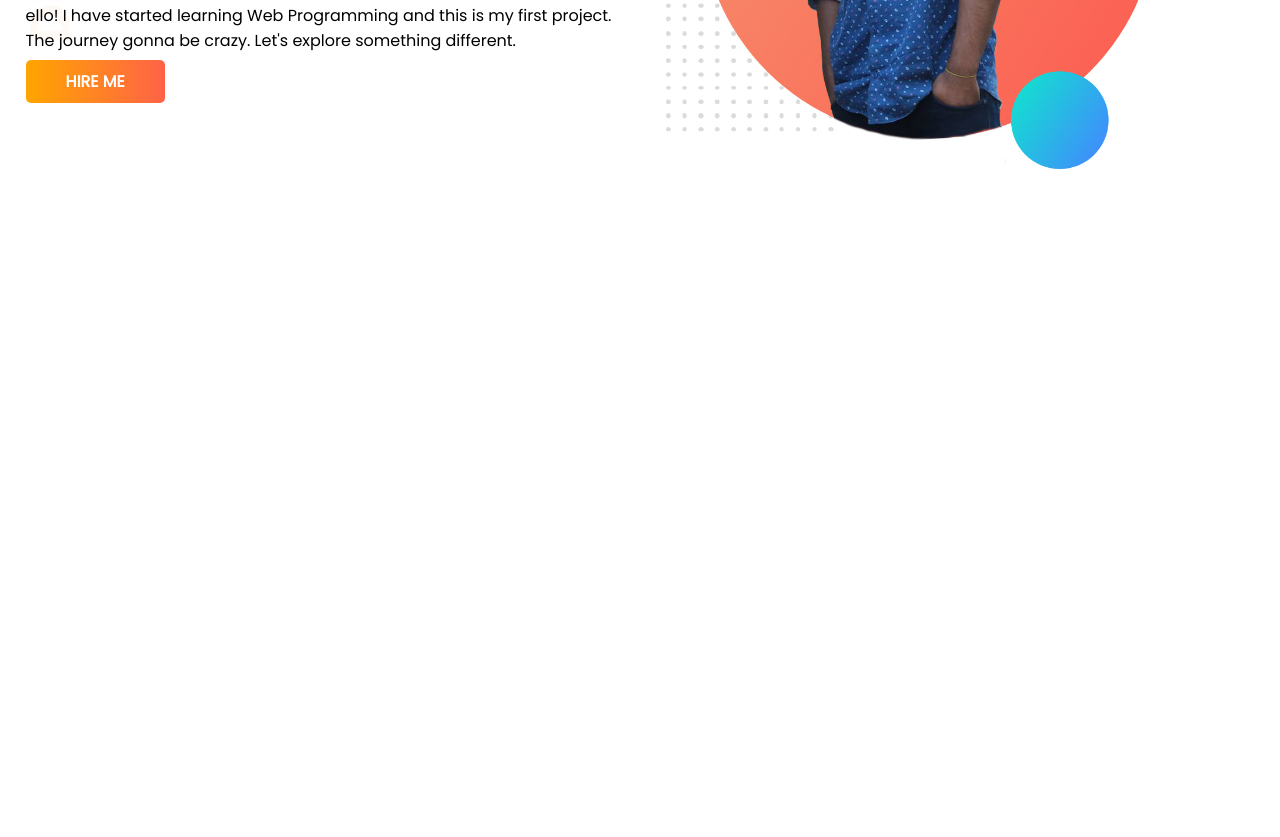
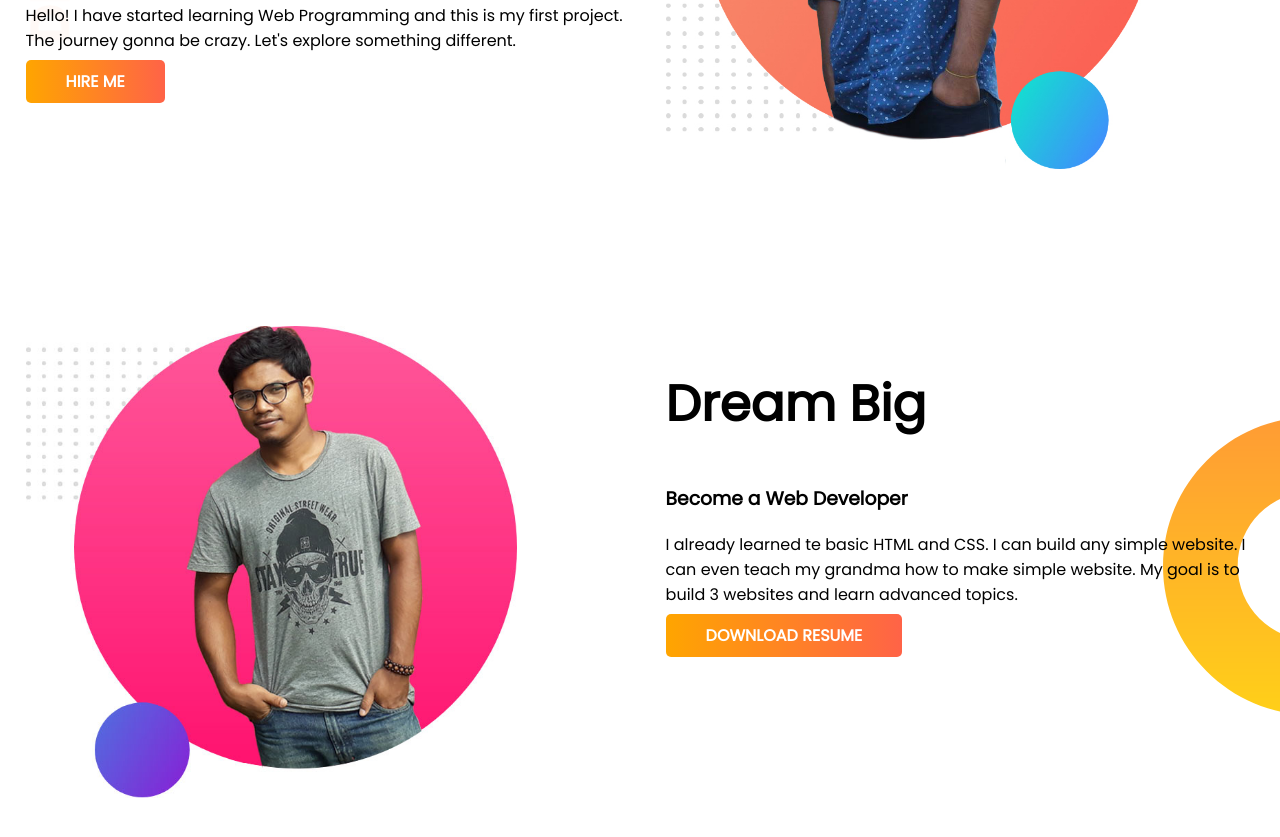
Before and after one commit to swadesh195/developer-portfolio, a plain HTML site: page index.html in a window 1280 px wide. Shown: the part 319-1156 px from the top of the page. Before the commit the page ends 800 px from the top, so only its background shows below. Drawn offline with Linux system fonts and the light colour scheme.

Commit message:
big dream section added

```diff
--- a/index.html
+++ b/index.html
@@ -16,7 +16,7 @@
             <h1>Welcome to</h1>
             <h1><span class="orange-color">Swadesh Chisim</span> world!</h1>
             <h3>Building Climber and Train Stopper</h3>
-            <p>ello! I have started learning Web Programming and this is my first project. The journey gonna be crazy. Let's
+            <p>Hello! I have started learning Web Programming and this is my first project. The journey gonna be crazy. Let's
                 explore something different.</p>
             <a class="link-button" href="https://www.linkedin.com/in/swadesh-chisim-23535b169/" target="_blank">HIRE ME</a>
         </div>
@@ -24,5 +24,16 @@
             <img src="images/my-bg.jpg" alt="">
         </div>
     </section>
+    <section class="dream-big">
+        <div class="half-width">
+            <img src="images/my-bg2.jpg" alt="">
+        </div>
+        <div class="half-width">
+            <h1>Dream Big</h1>
+            <h3>Become a Web Developer</h3>
+            <p>I already learned te basic HTML and CSS. I can build any simple website. I can even teach my grandma how to make simple website. My goal is to build 3 websites and learn advanced topics.</p>
+            <a class="link-button" href="#" target="_blank">DOWNLOAD RESUME</a>
+        </div>
+    </section>
 </body>
 </html>
--- a/style.css
+++ b/style.css
@@ -4,6 +4,7 @@ body {
 }
 section {
   display: flex;
+  margin-bottom: 150px;
 }
 .half-width {
   width: 50%;
@@ -30,3 +31,8 @@ h1 {
   background-image: url(./images/top-banner.png);
   background-repeat: no-repeat;
 }
+.dream-big {
+  background-image: url(./images/dream-bg.png);
+  background-repeat: no-repeat;
+  background-position: right;
+}
```
